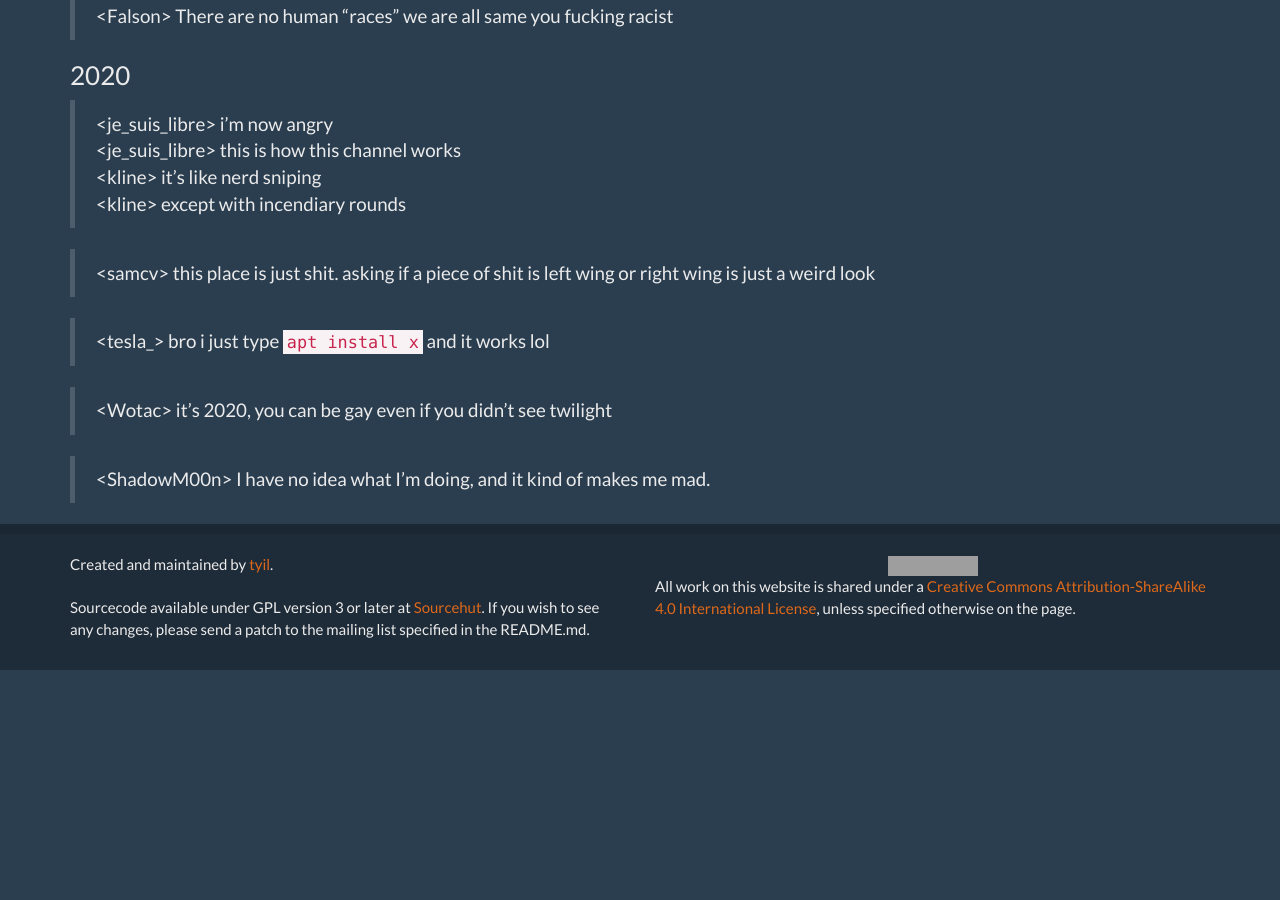
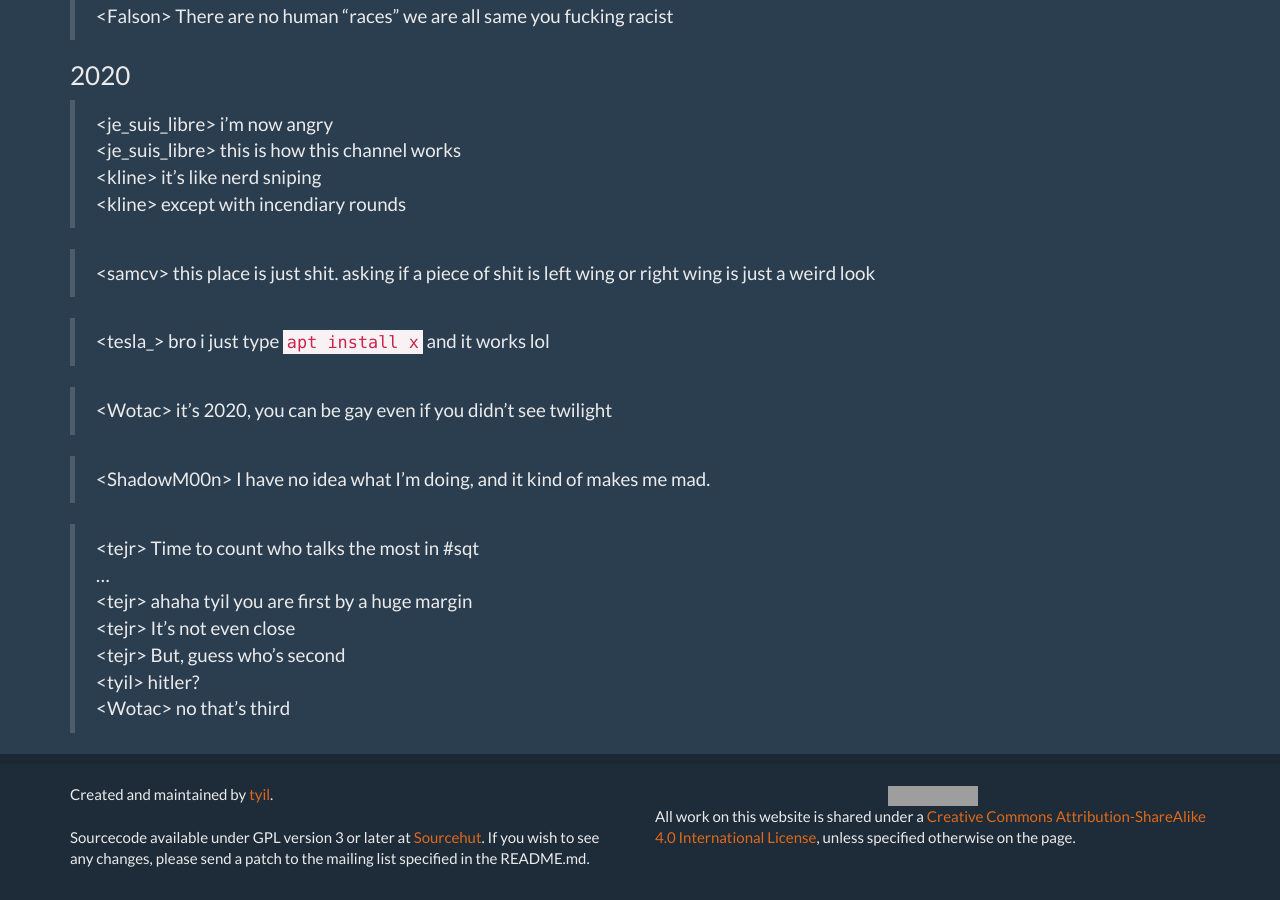
Before and after one commit to scriptkitties/fglt, a Jekyll site: the page built from irc.md, in a window 1280 px wide and 900 px high, scrolled down 912 px. Built offline with Jekyll 4.4.1, drawn with Linux system fonts in a browser that asks for light colours; before the commit the page ends 1582 px from its top, so only the background shows below that; grey boxes are pictures that could not be loaded.

Commit message:
Add a quote from Wotac about participation

```diff
--- a/irc.md
+++ b/irc.md
@@ -53,3 +53,11 @@ connect to the IRC network.
 
 > &lt;ShadowM00n&gt; I have no idea what I'm doing, and it kind of makes me
 > mad.
+
+> &lt;tejr&gt; Time to count who talks the most in #sqt
+> …
+> &lt;tejr&gt; ahaha tyil you are first by a huge margin
+> &lt;tejr&gt; It's not even close
+> &lt;tejr&gt; But, guess who's second
+> &lt;tyil&gt; hitler?
+> &lt;Wotac&gt; no that's third
```
